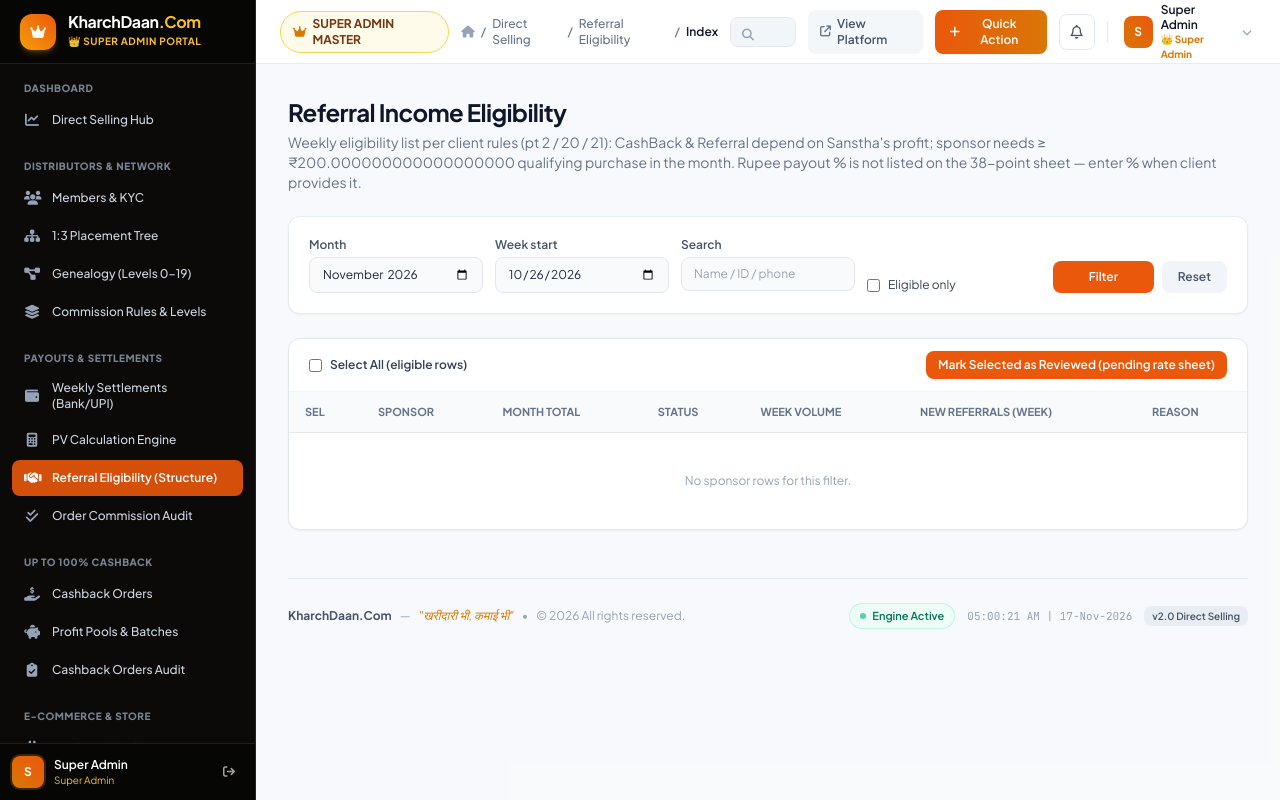
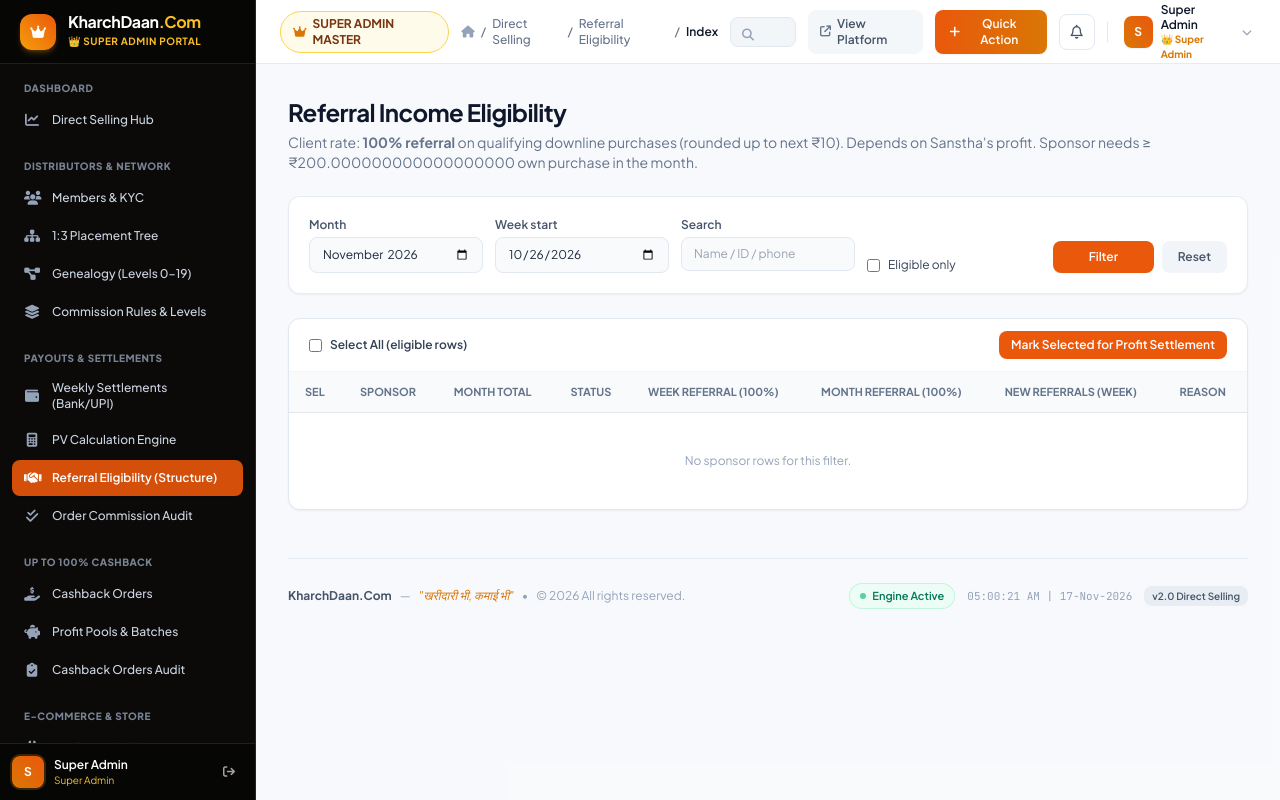
Before and after one commit to technomantraindia-lang/kharchdaan-backend, a Laravel app: page /super-admin/mlm/referral-eligibility in a window 1280 px wide. Run offline with Laravel 12, Linux system fonts and the light colour scheme; a user stored in the database is signed in; data comes from the database, SQL or seed files in the repository; tables that the repository leaves empty hold one stand-in row (values such as "Sample post"); parts of the project's set-up code (start-up, migrations or seed data) failed here and were passed over; some libraries are stand-ins or nearby versions.

Commit message:
feat(mlm): apply client-confirmed 100% referral income rate
Calculate rounded referral amounts on eligible downline purchases; show on admin weekly list and customer txns.

Co-authored-by: Cursor <cursoragent@cursor.com>

```diff
--- a/app/Http/Controllers/Admin/MlmReferralEligibilityController.php
+++ b/app/Http/Controllers/Admin/MlmReferralEligibilityController.php
@@ -12,7 +12,7 @@ use Illuminate\Http\Request;
 use Illuminate\View\View;
 
 /**
- * Structure-only referral eligibility list (no % payout math until rate sheet arrives).
+ * Referral eligibility + 100% referral income amounts (client-confirmed rate).
  */
 class MlmReferralEligibilityController extends Controller
 {
@@ -82,6 +82,19 @@ class MlmReferralEligibilityController extends Controller
                 ->whereBetween('joined_at', [$weekStart, $weekEnd])
                 ->count();
 
+            $weekReferralIncome = $this->eligibility->sponsorReferralIncome(
+                $sponsor,
+                $weekStart,
+                $weekEnd,
+                $month
+            );
+            $monthReferralIncome = $this->eligibility->sponsorReferralIncome(
+                $sponsor,
+                $month->copy()->startOfMonth(),
+                $month->copy()->endOfMonth(),
+                $month
+            );
+
             return [
                 'sponsor_id' => $sponsor->id,
                 'customer_id' => $sponsor->customer_id,
@@ -90,9 +103,12 @@ class MlmReferralEligibilityController extends Controller
                 'month' => $month->format('Y-m'),
                 'month_purchase_total' => $monthTotal,
                 'referral_month_eligible' => $monthEligible,
-                'status_label' => $monthEligible ? 'Eligible (structure)' : 'Not Eligible',
+                'referral_rate_percent' => (float) $this->eligibility->referralRate() * 100,
+                'week_referral_income' => $weekReferralIncome,
+                'month_referral_income' => $monthReferralIncome,
+                'status_label' => $monthEligible ? 'Eligible (100% referral)' : 'Not Eligible',
                 'reason' => $monthEligible
-                    ? 'Has ≥ ₹'.$threshold.' qualifying purchase this month'
+                    ? 'Has ≥ ₹'.$threshold.' qualifying purchase this month — 100% of eligible downline txns (rounded)'
                     : 'Needs ≥ ₹'.$threshold.' own qualifying purchase this month',
                 'week_start' => $weekStart->toDateString(),
                 'week_end' => $weekEnd->toDateString(),
@@ -116,6 +132,7 @@ class MlmReferralEligibilityController extends Controller
                 'q' => $filters['q'] ?? '',
             ],
             'threshold' => $threshold,
+            'referralRatePercent' => (float) $this->eligibility->referralRate() * 100,
         ]);
     }
 }
--- a/app/Services/Mlm/PurchaseEligibilityService.php
+++ b/app/Services/Mlm/PurchaseEligibilityService.php
@@ -13,6 +13,9 @@ class PurchaseEligibilityService
     public const DS_MONTHLY_MINIMUM = '1000';
 
     public const REFERRAL_MIN_TRANSACTION = '200';
+
+    /** Client: 100% referral (overridable via config/mlm.php). */
+    public const REFERRAL_RATE_DEFAULT = '1.00';
 
     public function memberMonthlyPurchaseTotal(Member $member, ?CarbonInterface $month = null): string
     {
@@ -67,6 +70,73 @@ class PurchaseEligibilityService
         return $this->hasQualifyingReferralPurchase($sponsor, $month);
     }
 
+    public function referralRate(): string
+    {
+        return MlmDecimal::normalize((string) config('mlm.referral_rate', self::REFERRAL_RATE_DEFAULT), 4);
+    }
+
+    /**
+     * 100% of qualifying amount, then round up to next ₹10 (client cashback-style rounding).
+     */
+    public function referralIncomeFromAmount(string $purchaseAmount): string
+    {
+        $amount = MlmDecimal::normalize($purchaseAmount);
+        $threshold = MlmDecimal::normalize(self::REFERRAL_MIN_TRANSACTION);
+        if (bccomp($amount, $threshold, MlmDecimal::SCALE) < 0) {
+            return MlmDecimal::normalize('0');
+        }
+
+        $raw = MlmDecimal::multiply($amount, $this->referralRate());
+
+        return MlmDecimal::roundUpToNextTen($raw);
+    }
+
+    /**
+     * Sum 100% referral income from sponsored members' qualifying paid orders in a window.
+     */
+    public function sponsorReferralIncome(
+        Member $sponsor,
+        CarbonInterface $from,
+        CarbonInterface $to,
+        ?CarbonInterface $eligibilityMonth = null
+    ): string {
+        if (! $this->isReferralMonthEligible($sponsor, $eligibilityMonth ?? $from)) {
+            return MlmDecimal::normalize('0');
+        }
+
+        $downlineUserIds = Member::query()
+            ->realDistributors()
+            ->where('sponsor_member_id', $sponsor->id)
+            ->whereNotNull('user_id')
+            ->pluck('user_id');
+
+        if ($downlineUserIds->isEmpty()) {
+            return MlmDecimal::normalize('0');
+        }
+
+        $threshold = (float) self::REFERRAL_MIN_TRANSACTION;
+        $orders = Order::query()
+            ->whereIn('user_id', $downlineUserIds)
+            ->whereBetween('created_at', [
+                Carbon::instance($from)->startOfDay(),
+                Carbon::instance($to)->endOfDay(),
+            ])
+            ->where(function ($query) {
+                $query->whereIn('pay_status', ['paid', 'completed'])
+                    ->orWhereIn('status', ['delivered', 'completed', 'paid']);
+            })
+            ->where('total', '>=', $threshold)
+            ->get(['total']);
+
+        return $orders->reduce(
+            fn (string $sum, Order $order): string => MlmDecimal::add(
+                $sum,
+                $this->referralIncomeFromAmount((string) $order->total)
+            ),
+            MlmDecimal::normalize('0')
+        );
+    }
+
     public function memberHasMinPurchase(Member $member, string $minimum = self::REFERRAL_MIN_TRANSACTION): bool
     {
         $userId = $member->user_id;
--- /dev/null
+++ b/config/mlm.php
@@ -0,0 +1,14 @@
+<?php
+
+return [
+    /*
+    |--------------------------------------------------------------------------
+    | Referral Income Rate
+    |--------------------------------------------------------------------------
+    | Client confirmation: 100% referral.
+    | Applied on each qualifying downline purchase (≥ ₹200) when the sponsor
+    | is month-eligible, then rounded up to the next ₹10 (same cashback rule).
+    | Payout remains subject to Sanstha profit / admin settlement.
+    */
+    'referral_rate' => env('MLM_REFERRAL_RATE', '1.00'),
+];
--- a/resources/views/admin/mlm/referral-eligibility/index.blade.php
+++ b/resources/views/admin/mlm/referral-eligibility/index.blade.php
@@ -7,8 +7,8 @@
     <div>
         <h1 class="text-2xl font-bold text-slate-900 tracking-tight">Referral Income Eligibility</h1>
         <p class="text-sm text-slate-500 mt-1">
-            Weekly eligibility list per client rules (pt 2 / 20 / 21): CashBack &amp; Referral depend on Sanstha's profit;
-            sponsor needs ≥ ₹{{ $threshold }} qualifying purchase in the month. Rupee payout % is not listed on the 38-point sheet — enter % when client provides it.
+            Client rate: <strong>{{ number_format($referralRatePercent, 0) }}% referral</strong> on qualifying downline purchases (rounded up to next ₹10).
+            Depends on Sanstha's profit. Sponsor needs ≥ ₹{{ $threshold }} own purchase in the month.
         </p>
     </div>
 
@@ -46,7 +46,7 @@
                 Select All (eligible rows)
             </label>
             <button type="button" id="referralMarkReviewed" class="px-3 py-1.5 text-xs font-semibold text-white bg-blue-600 rounded-lg">
-                Mark Selected as Reviewed (pending rate sheet)
+                Mark Selected for Profit Settlement
             </button>
         </div>
         <div class="overflow-x-auto">
@@ -57,7 +57,8 @@
                         <th class="py-3 px-4">Sponsor</th>
                         <th class="py-3 px-4">Month Total</th>
                         <th class="py-3 px-4">Status</th>
-                        <th class="py-3 px-4">Week Volume</th>
+                        <th class="py-3 px-4">Week Referral (100%)</th>
+                        <th class="py-3 px-4">Month Referral (100%)</th>
                         <th class="py-3 px-4">New Referrals (week)</th>
                         <th class="py-3 px-4">Reason</th>
                     </tr>
@@ -79,16 +80,17 @@
                                     {{ $row['status_label'] }}
                                 </span>
                             </td>
-                            <td class="py-3 px-4">
-                                ₹{{ number_format((float) $row['week_volume'], 2) }}
-                                <div class="text-slate-400">{{ $row['week_txn_count'] }} txns · {{ $row['week_start'] }} → {{ $row['week_end'] }}</div>
+                            <td class="py-3 px-4 font-bold text-emerald-700">
+                                ₹{{ number_format((float) $row['week_referral_income'], 2) }}
+                                <div class="text-slate-400 font-normal">Own week vol ₹{{ number_format((float) $row['week_volume'], 2) }}</div>
                             </td>
+                            <td class="py-3 px-4 font-bold text-emerald-700">₹{{ number_format((float) $row['month_referral_income'], 2) }}</td>
                             <td class="py-3 px-4 font-semibold">{{ $row['week_new_referrals'] }}</td>
                             <td class="py-3 px-4 text-slate-600">{{ $row['reason'] }}</td>
                         </tr>
                     @empty
                         <tr>
-                            <td colspan="7" class="py-10 text-center text-slate-400">No sponsor rows for this filter.</td>
+                            <td colspan="8" class="py-10 text-center text-slate-400">No sponsor rows for this filter.</td>
                         </tr>
                     @endforelse
                 </tbody>
@@ -106,7 +108,7 @@ document.getElementById('referralMarkReviewed')?.addEventListener('click', funct
         alert('Select at least one eligible sponsor row.');
         return;
     }
-    alert('Marked ' + ids.length + ' sponsor(s) as reviewed. Paid amounts will apply after client referral % rate sheet is provided. Selected IDs: ' + ids.join(', '));
+    alert('Marked ' + ids.length + ' sponsor(s) for Sanstha-profit settlement (100% referral amounts shown). Selected IDs: ' + ids.join(', '));
 });
 </script>
 @endsection
--- a/resources/views/frontend/auth/terms.blade.php
+++ b/resources/views/frontend/auth/terms.blade.php
@@ -38,7 +38,7 @@
                     <p>Sponsor and placement relationships are managed as per KharchDaan Direct Selling rules (1:3 matrix). Placement may be arranged by admin/sponsor as per policy. Commission and PV benefits follow published Direct Selling criteria.</p>
 
                     <h3>3. Cashback &amp; Referral Benefits</h3>
-                    <p>CashBack and Referral Income depend on Sanstha's profit and system criteria (client requirement). Eligibility includes minimum ₹200 transaction rules and other published criteria. Benefits shown as pending are not guaranteed until marked Paid after profit availability and admin settlement.</p>
+                    <p>CashBack and Referral Income depend on Sanstha's profit and system criteria (client requirement). Referral Income is calculated at 100% of qualifying downline purchases (rounded up to the next ₹10), subject to the ₹200 monthly eligibility gate. Benefits shown as pending are not guaranteed until marked Paid after profit availability and admin settlement.</p>
 
                     <h3>4. Orders &amp; Delivery</h3>
                     <p>Orders are accepted within the serviceable delivery area (primarily Ahmedabad and surrounding pincodes). Delivery status will be updated on your order. Cancellation follows company process.</p>
--- a/resources/views/frontend/mlm/transactions/index.blade.php
+++ b/resources/views/frontend/mlm/transactions/index.blade.php
@@ -115,6 +115,9 @@
                                 <span class="{{ $row['referral_income']['eligible'] ? 'text-success' : 'text-danger fw-bold' }}">
                                     {{ $row['referral_income']['label'] }}
                                 </span>
+                                @if(!empty($row['referral_income']['eligible']))
+                                    <div class="fw-semibold">₹{{ number_format((float) ($row['referral_income']['amount'] ?? 0), 2) }}</div>
+                                @endif
                             </td>
                             <td>
                                 <span class="{{ $row['direct_selling']['eligible'] ? 'text-success' : 'text-danger fw-bold' }}">
```
Also changed, not shown: app/Services/Mlm/CustomerTransactionService.php (+7 -1 lines), tests/Feature/ReferralHundredPercentTest.php (added, +24 -0 lines), 1 other file.
